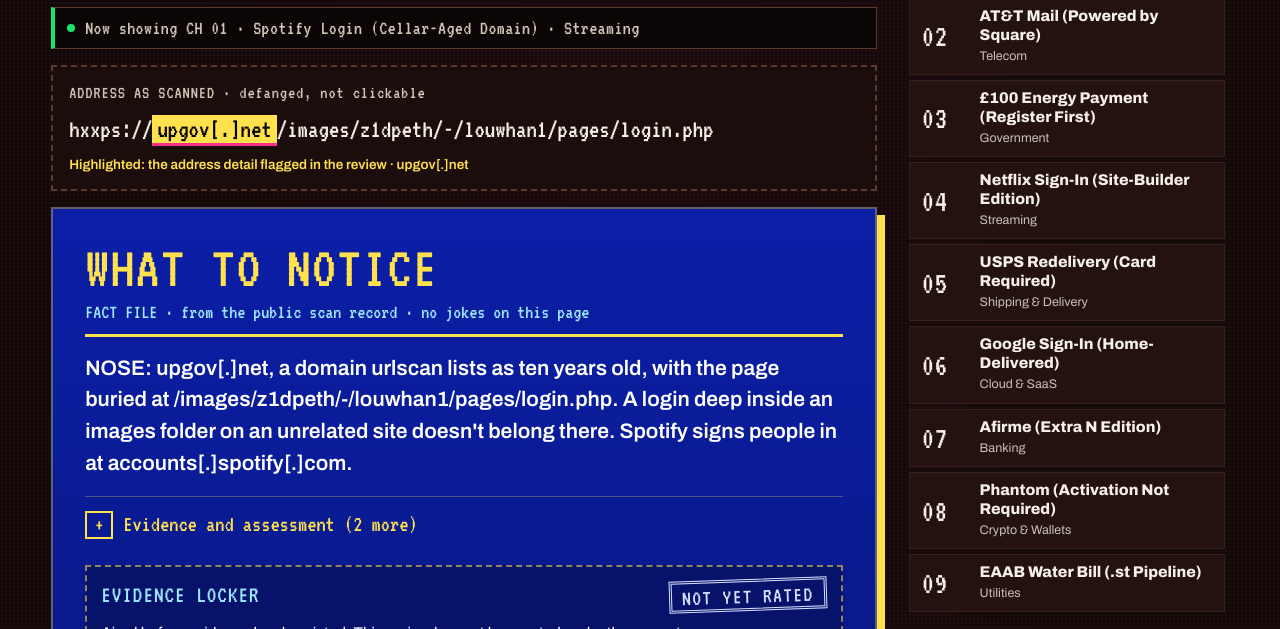
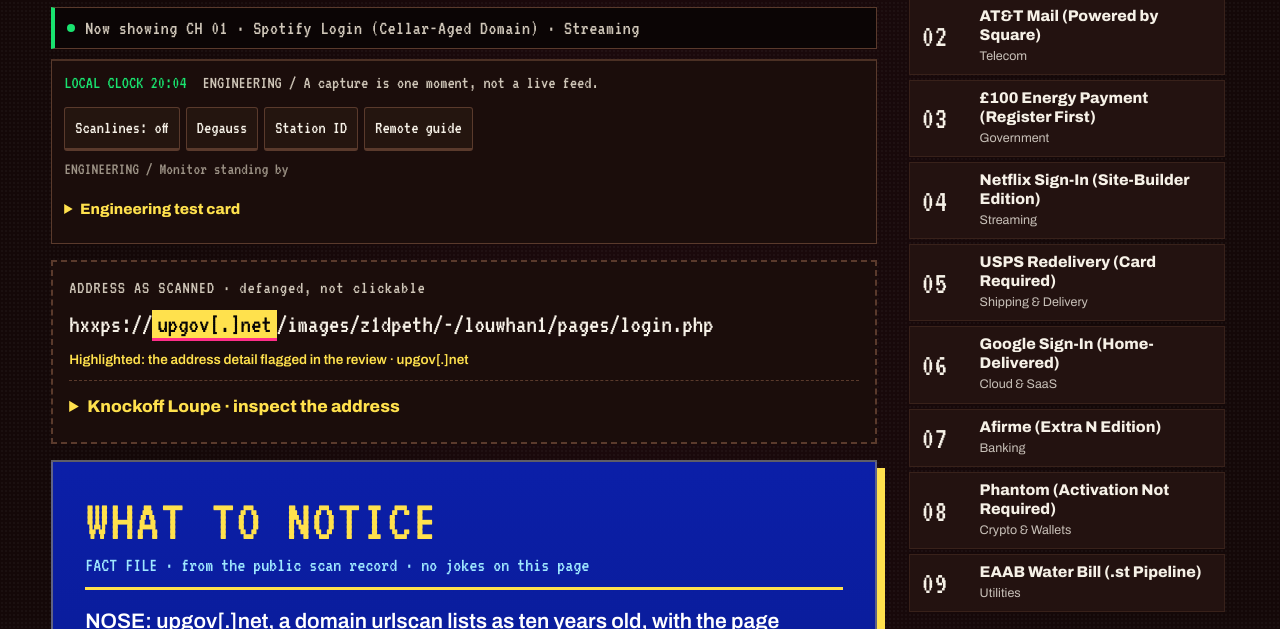
Before and after one commit to GnomeMan4201/Off-Brand, a plain HTML site: page site/index.html in a window 1280 px wide. Shown: the part 1051-1680 px from the top of the page. Drawn offline with Linux system fonts and the light colour scheme; no server answers; files whose address does not match are found by name.

Commit message:
Refine broadcast craftsmanship with safe URL anatomy and station controls

```diff
--- /dev/null
+++ b/site/enhancements.css
@@ -0,0 +1,67 @@
+/* OFF-BRAND / station craftsmanship, intentionally separate from research data. */
+.crawl-window {
+  mask-image: linear-gradient(90deg, transparent, #000 12px, #000 calc(100% - 12px), transparent);
+}
+.stamp { right: 7%; max-width: 78%; transform: rotate(-4deg); animation: ob-stamp-in .28s ease-out both; }
+@keyframes ob-stamp-in { from { opacity: 0; transform: rotate(-4deg) scale(.97); } to { opacity: 1; transform: rotate(-4deg); } }
+.chyron { animation: ob-chyron-in .2s ease-out both; }
+@keyframes ob-chyron-in { from { opacity: .65; } to { opacity: 1; } }
+@media (max-width: 480px) {
+  .chyron-tag { padding: 8px; font-size: 11px; }
+  .chyron p { padding: 8px 10px; }
+}
+.shot-missing {
+  background: linear-gradient(#100b0bdc,#100b0bf5), linear-gradient(90deg,#ccc 0 14.28%,#d5bc43 14.28% 28.56%,#49adb3 28.56% 42.84%,#24975a 42.84% 57.12%,#ae4d99 57.12% 71.40%,#b94f47 71.40% 85.68%,#3951ac 85.68%);
+}
+.shot-missing::before {
+  content: "OB-TV / NO VIDEO FEED"; color: var(--yellow); font: 18px/1 var(--tty); letter-spacing: .06em;
+}
+/* Existing overlay is now optional; the original capture link stays unchanged. */
+.shot-area::after { display: none; }
+.ob-scanlines .shot-area::after { display: block; }
+.ob-control-strip { background: var(--night-3); border: 1px solid var(--bezel-edge); border-top: 2px solid var(--bezel-hi); padding: 12px; }
+.ob-control-top { display: flex; gap: 8px 16px; flex-wrap: wrap; align-items: baseline; font: 18px/1.2 var(--tty); }
+.ob-clock { color: var(--chroma); font-variant-numeric: tabular-nums; }
+.ob-control-note { color: var(--dim); overflow-wrap: anywhere; }
+.ob-controls { display: flex; flex-wrap: wrap; gap: 6px; margin-top: 12px; }
+.ob-switch {
+  background: var(--bezel-lo); color: var(--ink); border: 1px solid var(--bezel-edge); border-bottom-width: 3px;
+  border-radius: 3px; min-height: 44px; padding: 7px 10px; font: 18px/1.15 var(--tty);
+}
+.ob-switch:hover { border-color: var(--yellow); }
+.ob-switch:active { transform: translateY(1px); }
+.ob-switch[aria-pressed="true"], .ob-switch[aria-expanded="true"] { color: var(--chroma); border-color: var(--chroma); }
+.ob-signal { color: var(--muted); font: 17px/1.2 var(--tty); margin: 8px 0 0; }
+.ob-servicing .ob-clock { animation: ob-service .4s ease-out; }
+@keyframes ob-service { 0% { opacity: .6; } 100% { opacity: 1; } }
+.ob-calibration { margin-top: 8px; font-size: 15px; }
+.ob-calibration summary, .ob-loupe summary { min-height: 44px; display: list-item; align-content: center; cursor: pointer; color: var(--yellow); font-weight: 700; }
+.ob-test-card {
+  aspect-ratio: 16 / 8; display: flex; flex-direction: column; justify-content: center; align-items: center; gap: 8px;
+  background: linear-gradient(90deg,#bbb 0 14.28%,#bca72f 14.28% 28.56%,#329ba1 28.56% 42.84%,#328b4b 42.84% 57.12%,#a1478c 57.12% 71.40%,#b7443e 71.40% 85.68%,#414eab 85.68%);
+  border: 5px solid #090303; padding: 12px; text-align: center;
+}
+.ob-test-card strong, .ob-test-card span { background: #140808; padding: 6px 10px; color: var(--ink); font-family: var(--tty); }
+.ob-test-card strong { font-size: clamp(24px,4vw,42px); }
+.ob-test-card span { font-size: 18px; }
+.ob-loupe { border-top: 1px dashed var(--bezel-edge); margin-top: 10px; padding-top: 4px; }
+.ob-loupe-fields { display: grid; grid-template-columns: repeat(auto-fit,minmax(min(160px,100%),1fr)); gap: 8px; margin: 0; }
+.ob-loupe-fields div { background: var(--night-3); border: 1px solid var(--bezel-edge); padding: 8px; overflow-wrap: anywhere; }
+.ob-loupe-fields dt { color: var(--dim); font: 17px/1.15 var(--tty); }
+.ob-loupe-fields dd { margin: 4px 0 0; color: var(--yellow); font: 20px/1.2 var(--tty); }
+.ob-loupe-note { color: var(--dim); font-size: 14px; margin: 8px 0 0; }
+.ob-remote { background: var(--night-2); color: var(--ink); border: 2px solid var(--bezel-edge); width: min(480px,calc(100% - 32px)); max-height: calc(100% - 32px); padding: 22px; overflow: auto; }
+.ob-remote::backdrop { background: #080303c9; }
+.ob-remote dt { color: var(--yellow); font-weight: 700; }
+.ob-remote dd { margin: 0 0 12px; color: var(--dim); }
+@media (prefers-reduced-motion: reduce) {
+  .ob-switch:active { transform: none; }
+  .ob-servicing .ob-clock, .stamp, .chyron { animation: none; }
+}
+
+/* Keep the no-feed label legible without squeezing the existing specimen title. */
+@media (max-width: 480px) {
+  .shot-missing { padding: 42px 12px 12px; gap: 6px; }
+  .shot-missing::before { font-size: 16px; }
+}
+.ob-calibration summary:focus-visible, .ob-loupe summary:focus-visible { outline-offset: 2px; }
--- /dev/null
+++ b/site/enhancements.js
@@ -0,0 +1,204 @@
+/* OFF-BRAND: optional station craftsmanship. Never changes evidence or tuning. */
+(function () {
+  "use strict";
+
+  // Browser URL parsing is local only. Do not infer registrable domains from
+  // the last two labels: public/private suffixes, IPs and IDNs differ.
+  function addressAnatomy(raw) {
+    if (typeof raw !== "string" || raw.length > 4096 || /[\x00-\x20\x7f\\]/.test(raw)) return null;
+    const m = raw.match(/^(hxxps?|https?):\/\/([^/?#]+)(.*)$/i);
+    if (!m) return null;
+    const authority = m[2].replace(/\[\.\]|\(\.\)/g, ".").replace(/\[:\]/g, ":");
+    let parsed;
+    try { parsed = new URL(m[1].replace(/^hxxp/i, "http") + "://" + authority + "/"); }
+    catch (_) { return null; }
+    if (!parsed.hostname) return null;
+    const hostport = authority.slice(authority.lastIndexOf("@") + 1);
+    const port = hostport.match(/(?:\]|[^:]):(\d+)$/);
+    const ip = /^\[/.test(parsed.hostname) || /^\d+(?:\.\d+){3}$/.test(parsed.hostname);
+    const safeHost = parsed.hostname.replace(/\./g, "[.]").replace(/:/g, "[:]");
+    const tail = m[3];
+    return {
+      scheme: parsed.protocol.replace(/^http/, "hxxp").slice(0, -1),
+      host: safeHost, ip, port: port ? port[1] : "",
+      userinfo: authority.includes("@"),
+      path: tail.split(/[?#]/, 1)[0] || "/",
+      query: tail.split("#", 1)[0].includes("?"),
+      fragment: tail.includes("#")
+    };
+  }
+
+  if (typeof module !== "undefined" && module.exports) {
+    module.exports = { addressAnatomy };
+    return;
+  }
+
+  const byId = id => document.getElementById(id);
+  function el(tag, className, text) {
+    const node = document.createElement(tag);
+    if (className) node.className = className;
+    if (text !== undefined) node.textContent = text;
+    return node;
+  }
+
+  function renderLoupe() {
+    const address = byId("address");
+    const source = address && address.querySelector(".address-text");
+    if (!source) return;
+    const old = address.querySelector(".ob-loupe");
+    if (old && old.dataset.source === source.textContent) return;
+    if (old) old.remove();
+    const parsed = addressAnatomy(source.textContent);
+    if (!parsed) return;
+    const panel = el("details", "ob-loupe");
+    panel.dataset.source = source.textContent;
+    panel.appendChild(el("summary", null, "Knockoff Loupe · inspect the address"));
+    const fields = el("dl", "ob-loupe-fields");
+    function field(label, value) {
+      const block = el("div");
+      block.append(el("dt", null, label), el("dd", null, value));
+      fields.appendChild(block);
+    }
+    field("Scheme", parsed.scheme);
+    field(parsed.ip ? "Browser-parsed IP address" : "Browser-parsed hostname", parsed.host);
+    if (parsed.port) field("Explicit port", parsed.port);
+    if (parsed.userinfo) field("User information", "Present before @ (not repeated here)");
+    field("Path", parsed.path.length > 120 ? parsed.path.slice(0, 120) + "… (abridged)" : parsed.path);
+    if (parsed.query || parsed.fragment) field("Extra components",
+      [parsed.query && "Query", parsed.fragment && "Fragment"].filter(Boolean).join(" and ") + " present");
+    panel.appendChild(fields);
+    panel.appendChild(el("p", "ob-loupe-note", parsed.ip
+      ? "This is an IP address, not a registered domain. Compare the destination with a trusted service."
+      : "Read the full hostname, not just a familiar label or path. This view does not determine the registrable domain, hosting provider, ownership or phishing verdict."));
+    panel.appendChild(el("p", "ob-loupe-note", "Parsed locally for illustration; no target is opened. The original scanned address above is unchanged."));
+    address.appendChild(panel);
+  }
+
+  const address = byId("address");
+  if (address) {
+    const observer = new MutationObserver(records => {
+      // Only react to the core renderer's replacement of direct children.
+      if (records.some(r => [...r.addedNodes].some(n => n.nodeType === 1 && n.classList.contains("address-text")))) renderLoupe();
+    });
+    observer.observe(address, { childList: true });
+    renderLoupe();
+  }
+
+  const deck = document.querySelector(".deck");
+  if (!deck) return;
+  const strip = el("section", "ob-control-strip");
+  strip.setAttribute("aria-label", "Station control room");
+  const top = el("div", "ob-control-top");
+  const clock = el("span", "ob-clock");
+  const note = el("span", "ob-control-note");
+  const notes = [
+    "TAPE ROOM / Keep the original address in view.",
+    "ENGINEERING / A capture is one moment, not a live feed.",
+    "NEWS DESK / Satire belongs in the chyron.",
+    "STANDARDS / A source label is not a verdict."
+  ];
+  let index = 0;
+  function updateClock() {
+    const now = new Date();
+    clock.textContent = "LOCAL CLOCK " + String(now.getHours()).padStart(2, "0") + ":" + String(now.getMinutes()).padStart(2, "0");
+  }
+  updateClock();
+  // Avoid second-by-second announcements and unnecessary animation.
+  setInterval(updateClock, 15000);
+  note.textContent = notes[index];
+  top.append(clock, note);
+  strip.appendChild(top);
+  const controls = el("div", "ob-controls");
+  function button(label) {
+    const b = el("button", "ob-switch", label);
+    b.type = "button";
+    controls.appendChild(b);
+    return b;
+  }
+  const scan = button("Scanlines");
+  const degauss = button("Degauss");
+  const calibrate = button("Station ID");
+  const remote = button("Remote guide");
+  strip.appendChild(controls);
+  const signal = el("p", "ob-signal", "ENGINEERING / Monitor standing by");
+  signal.setAttribute("role", "status");
+  strip.appendChild(signal);
+  deck.appendChild(strip);
+
+  const screen = byId("screen");
+  let scanOn = false;
+  try { scanOn = localStorage.getItem("offbrand.scanlines") === "on"; } catch (_) {}
+  function syncScan() {
+    if (screen) screen.classList.toggle("ob-scanlines", scanOn);
+    scan.setAttribute("aria-pressed", String(scanOn));
+    scan.textContent = "Scanlines: " + (scanOn ? "on" : "off");
+  }
+  syncScan();
+  scan.addEventListener("click", () => {
+    scanOn = !scanOn;
+    syncScan();
+    try { localStorage.setItem("offbrand.scanlines", scanOn ? "on" : "off"); } catch (_) {}
+  });
+  // Simulated service effect on the equipment label, never on evidence or video.
+  let resetTimer;
+  degauss.addEventListener("click", () => {
+    strip.classList.remove("ob-servicing");
+    clearTimeout(resetTimer);
+    if (!matchMedia("(prefers-reduced-motion: reduce)").matches) {
+      void strip.offsetWidth;
+      strip.classList.add("ob-servicing");
+      resetTimer = setTimeout(() => strip.classList.remove("ob-servicing"), 450);
+    }
+    signal.textContent = "ENGINEERING / Simulated degauss complete";
+  });
+
+  const calibration = el("details", "ob-calibration");
+  calibration.id = "ob-calibration";
+  const summary = el("summary", null, "Engineering test card");
+  const card = el("div", "ob-test-card");
+  card.append(el("strong", null, "CH 99 // OFF-BRAND"), el("span", null, "STATION IDENTIFICATION · TEST PATTERN"));
+  const desc = el("p", null, "A fictional calibration card. This is not a specimen or a live channel. Your current broadcast continues unchanged.");
+  calibration.append(summary, card, desc);
+  strip.appendChild(calibration);
+  calibrate.setAttribute("aria-expanded", "false");
+  calibrate.setAttribute("aria-controls", calibration.id);
+  function syncCalibration() { calibrate.setAttribute("aria-expanded", String(calibration.open)); }
+  calibration.addEventListener("toggle", syncCalibration);
+  calibrate.addEventListener("click", () => {
+    calibration.open = !calibration.open;
+    syncCalibration();
+  });
+
+  // Native modal handles Tab containment, Escape, and inert background. No
+  // global shortcut interception and no dependency on a commercial state.
+  const dialog = el("dialog", "ob-remote");
+  const title = el("h2", null, "Remote guide");
+  title.id = "ob-remote-title";
+  dialog.setAttribute("aria-labelledby", title.id);
+  const list = el("dl");
+  for (const [key, meaning] of [
+    ["← / →", "Change channel while the broadcast screen has focus."],
+    ["Tab / Shift+Tab", "Move between available controls."],
+    ["Enter / Space", "Activate focused buttons."],
+    ["Escape", "Close this guide; on the broadcast screen, dismiss an active break."],
+    ["Scanlines / Degauss", "Optional appearance controls. No effect on evidence ratings."],
+    ["Station ID", "Reveal the fictional calibration card below the controls."]
+  ]) list.append(el("dt", null, key), el("dd", null, meaning));
+  const close = el("button", "ob-switch", "Close guide");
+  close.type = "button";
+  close.autofocus = true;
+  dialog.append(title, list, close);
+  document.body.appendChild(dialog);
+  remote.setAttribute("aria-haspopup", "dialog");
+  remote.addEventListener("click", () => {
+    if (!dialog.open) dialog.showModal();
+  });
+  close.addEventListener("click", () => dialog.close());
+  dialog.addEventListener("close", () => remote.focus());
+
+  const program = byId("program");
+  if (program) new MutationObserver(() => {
+    index = (index + 1) % notes.length;
+    note.textContent = notes[index];
+  }).observe(program, { childList: true });
+})();
```
Also changed, not shown: site/index.html (+2 -0 lines), tests/js/enhancements.test.js (added, +31 -0 lines), 2 other files.
